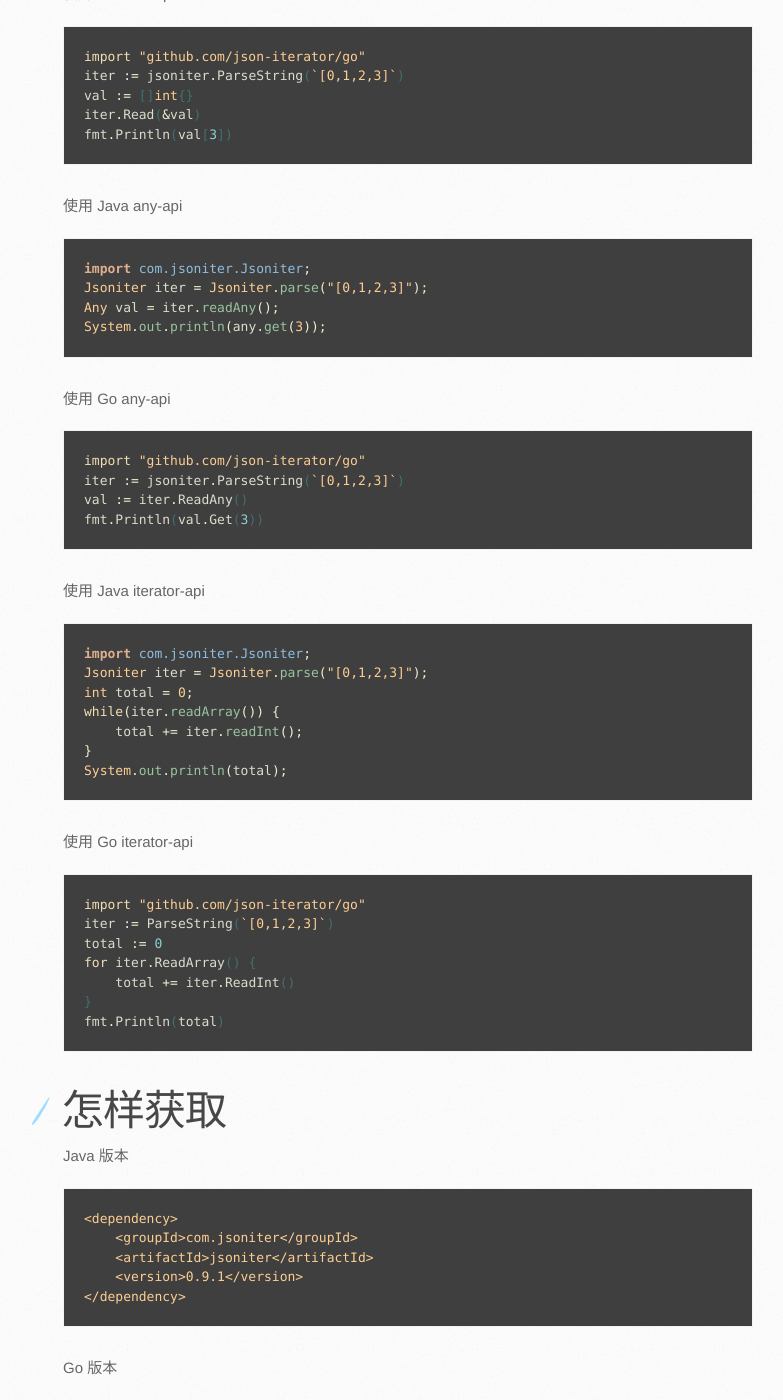
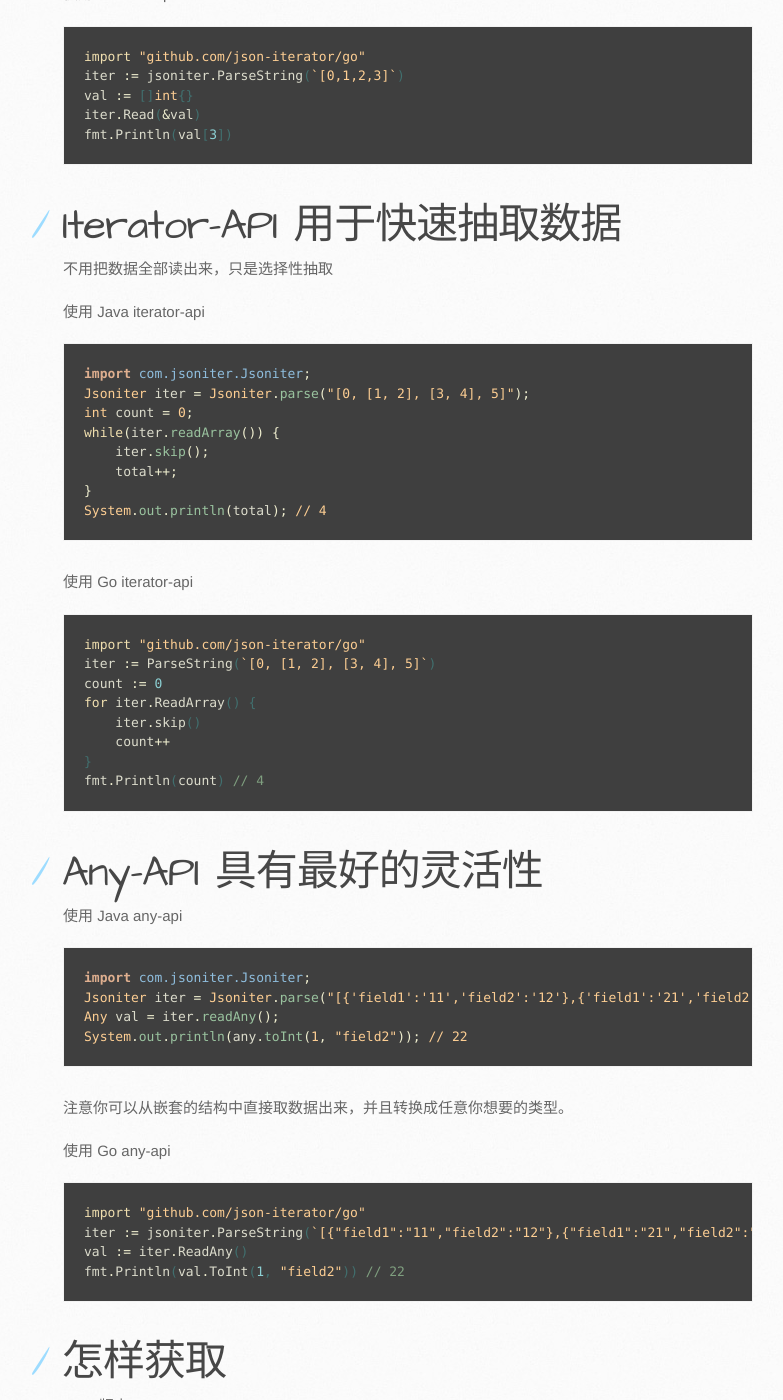
Before and after one commit to json-iterator/json-iterator.github.io, a Jekyll site: the page built from index.cn.md, in a window 1280 px wide and 1400 px high, scrolled down 1778 px. Shown: the whole window, without its empty margins (107-890 px from the left). Built offline with Jekyll 4.4.1, drawn with Linux system fonts in a browser that asks for light colours; comment, search, counter and statistics services are not loaded; some of the changed text lies outside the part shown.

Commit message:
Update index.cn.md

````diff
--- a/index.cn.md
+++ b/index.cn.md
@@ -23,7 +23,7 @@ Go 版本数据绑定用法下的性能
 
 ![go-medium](http://jsoniter.com/benchmarks/go-medium.png)
 
-# 1 分钟教程
+# Bind-API 默认地最佳选择
 
 对于这个 JSON 文档 `[0,1,2,3]`
 
@@ -46,46 +46,55 @@ iter.Read(&val)
 fmt.Println(val[3])
 ```
 
-使用 Java any-api
+# Iterator-API 用于快速抽取数据
 
-```java
-import com.jsoniter.Jsoniter;
-Jsoniter iter = Jsoniter.parse("[0,1,2,3]");
-Any val = iter.readAny();
-System.out.println(any.get(3));
-```
-
-使用 Go any-api
-
-```go
-import "github.com/json-iterator/go"
-iter := jsoniter.ParseString(`[0,1,2,3]`)
-val := iter.ReadAny()
-fmt.Println(val.Get(3))
-```
+不用把数据全部读出来，只是选择性抽取
 
 使用 Java iterator-api
 
 ```java
 import com.jsoniter.Jsoniter;
-Jsoniter iter = Jsoniter.parse("[0,1,2,3]");
-int total = 0;
+Jsoniter iter = Jsoniter.parse("[0, [1, 2], [3, 4], 5]");
+int count = 0;
 while(iter.readArray()) {
-    total += iter.readInt();
+    iter.skip();
+    total++;
 }
-System.out.println(total);
+System.out.println(total); // 4
 ```
 
 使用 Go iterator-api
 
 ```go
 import "github.com/json-iterator/go"
-iter := ParseString(`[0,1,2,3]`)
-total := 0
+iter := ParseString(`[0, [1, 2], [3, 4], 5]`)
+count := 0
 for iter.ReadArray() {
-    total += iter.ReadInt()
+    iter.skip()
+    count++
 }
-fmt.Println(total)
+fmt.Println(count) // 4
+```
+# Any-API 具有最好的灵活性
+
+使用 Java any-api
+
+```java
+import com.jsoniter.Jsoniter;
+Jsoniter iter = Jsoniter.parse("[{'field1':'11','field2':'12'},{'field1':'21','field2':'22'}]".replace('\'', '"'));
+Any val = iter.readAny();
+System.out.println(any.toInt(1, "field2")); // 22
+```
+
+注意你可以从嵌套的结构中直接取数据出来，并且转换成任意你想要的类型。
+
+使用 Go any-api
+
+```go
+import "github.com/json-iterator/go"
+iter := jsoniter.ParseString(`[{"field1":"11","field2":"12"},{"field1":"21","field2":"22"}]`)
+val := iter.ReadAny()
+fmt.Println(val.ToInt(1, "field2")) // 22
 ```
 
 # 怎样获取
````
